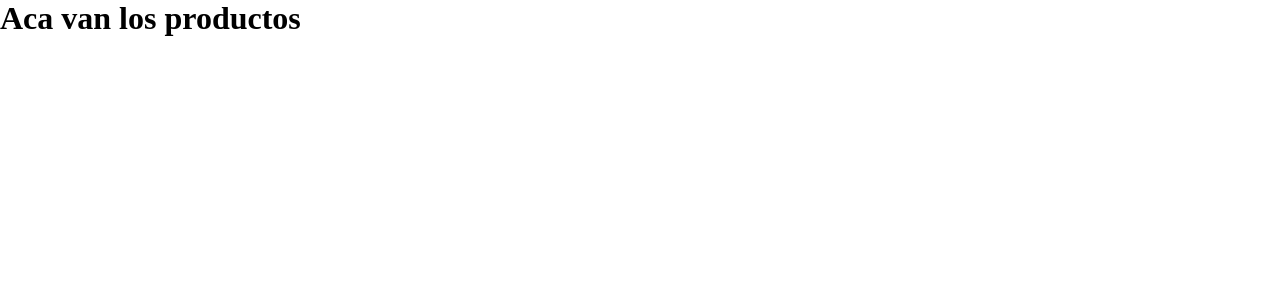
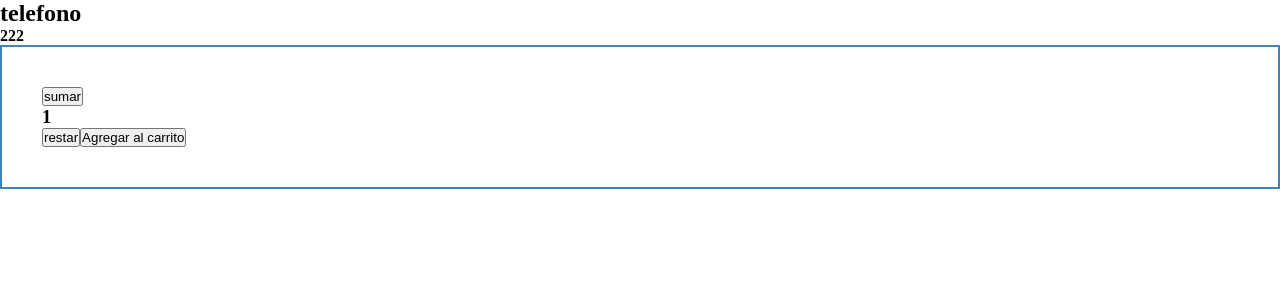
Before and after one commit to jorgeduje/ecommerce-43285, a React (Vite) app: page / in a window 1280 px wide. Shown: the top 300 px of the page. Built offline with nearby package versions, Linux system fonts and the light colour scheme.

Commit message:
se trabajo con useEffect y counter

```diff
--- a/src/App.jsx
+++ b/src/App.jsx
@@ -1,9 +1,27 @@
+import { useState } from "react";
 import ItemList from "./components/page/itemList/ItemList";
+import Navbar from "./components/layout/navbar/Navbar";
+import Home from "./components/page/home/Home";
+import ItemDetail from "./components/page/itemDetail/ItemDetail";
 
 function App() {
+  const [showItems, setShowItems] = useState(false);
+
+  const [edad, setEdad] = useState(22);
+
   return (
     <div>
-      <ItemList />
+      {/* {showItems ? <ItemList edad={edad} /> : <h1>No hay nada</h1>}
+
+      <button onClick={() => setShowItems(!showItems)}>montar-desmontar</button>
+      <button onClick={() => setEdad(edad + 1)}>sumar edad</button> */}
+
+      {/* <Navbar>
+        <ItemList />
+        <Home />
+      </Navbar> */}
+
+      <ItemDetail />
     </div>
   );
 }
--- /dev/null
+++ b/src/components/common/counter/Counter.jsx
@@ -0,0 +1,15 @@
+
+const Counter = ( {contador, sumar, restar, onAdd} ) => {
+
+  return (
+    <div style={{border: "2px solid steelblue", padding: "40px"}}>
+        <button onClick={sumar}>sumar</button>
+        <h3>{contador}</h3>
+        <button onClick={restar}>restar</button>
+
+        <button onClick={()=>onAdd(contador)}>Agregar al carrito</button>
+    </div>
+  )
+}
+
+export default Counter
--- /dev/null
+++ b/src/components/common/counter/CounterContainer.jsx
@@ -0,0 +1,18 @@
+import { useState } from "react";
+import Counter from "./Counter";
+
+const CounterContainer = ({ stock, onAdd }) => {
+  const [contador, setContador] = useState(1);
+
+  const sumar = () => {
+    contador < stock ? setContador(contador + 1) : alert("cantidad maxima");
+  };
+
+  const restar = () => {
+    contador > 1 && setContador(contador - 1);
+  };
+
+  return <Counter contador={contador} sumar={sumar} restar={restar} onAdd={onAdd} />;
+};
+
+export default CounterContainer;
--- a/src/components/layout/navbar/Navbar.jsx
+++ b/src/components/layout/navbar/Navbar.jsx
@@ -1,18 +1,29 @@
-import React from 'react'
-import CartWidget from '../../common/cartWidget/CartWidget'
+import CartWidget from "../../common/cartWidget/CartWidget";
 
-const Navbar = () => {
+const Navbar = ({ children }) => {
   return (
     <div>
+      <div
+        style={{
+          backgroundColor: "steelblue",
+          width: "100%",
+          display: "flex",
+          justifyContent: "space-between",
+          height: "10vh",
+          alignItems: "center",
+        }}
+      >
         <h2>Logo</h2>
         <ul>
-            <li>Todas</li>
-            <li>deportivas</li>
-            <li>urbanas</li>
+          <li>Todas</li>
+          <li>deportivas</li>
+          <li>urbanas</li>
         </ul>
         <CartWidget />
+      </div>
+      {children}
     </div>
-  )
-}
+  );
+};
 
-export default Navbar
+export default Navbar;
--- /dev/null
+++ b/src/components/page/itemDetail/ItemDetail.jsx
@@ -0,0 +1,31 @@
+import React from 'react'
+import CounterContainer from '../../common/counter/CounterContainer'
+
+const ItemDetail = () => {
+
+    let producto = {
+        nombre: "telefono",
+        precio: 222,
+        id: 1,
+        stock: 5
+    }
+
+    const onAdd = ( cantidad )=>{
+
+        console.log( producto )
+        console.log( cantidad )
+
+
+    }
+
+  return (
+    <div>
+        <h2>{producto.nombre}</h2>
+        <h4>{producto.precio}</h4>
+
+        <CounterContainer stock={producto.stock}  onAdd={onAdd} />
+    </div>
+  )
+}
+
+export default ItemDetail
--- a/src/components/page/itemList/ItemList.jsx
+++ b/src/components/page/itemList/ItemList.jsx
@@ -1,10 +1,30 @@
+import { useState, useEffect } from "react"
 
-const ItemList = (  ) => {
+const ItemList = ( {edad} ) => {
 
+  const [items, setItems] = useState([])
+
+  // Se ejecuta el efecto solo una vez, en el montaje del componente
+
+  useEffect( ()=>{
+    // ACA ES DONDE VA TODO CODIGO QUE NO QUIERO QUE SE LEA NUEVAMENTE
+    console.log("pedimos datos a la API")
+  } , [] )
+
+  // Se ejecuta el efecto una vez, en el montaje del componente pero tambien
+  // cada vez que escucha un cambio en sus dependencias!
+  // useEffect( ()=>{
+  //   // ACA ES DONDE VA TODO CODIGO QUE NO QUIERO QUE SE LEA NUEVAMENTE
+  //   console.log("pedimos datos a la API")
+  // } , [ items ] )
+
+  console.log("me ejecute primero")
 
   return (
     <div>
       <h1>Aca van los productos</h1>
+      <h2>la edad es { edad }</h2>
+      <button onClick={()=>setItems([...items, {}])}>Traer productos</button>
     </div>
   )
 }
```
Also changed, not shown: src/productsMock.js (added, +12 -0 lines).
